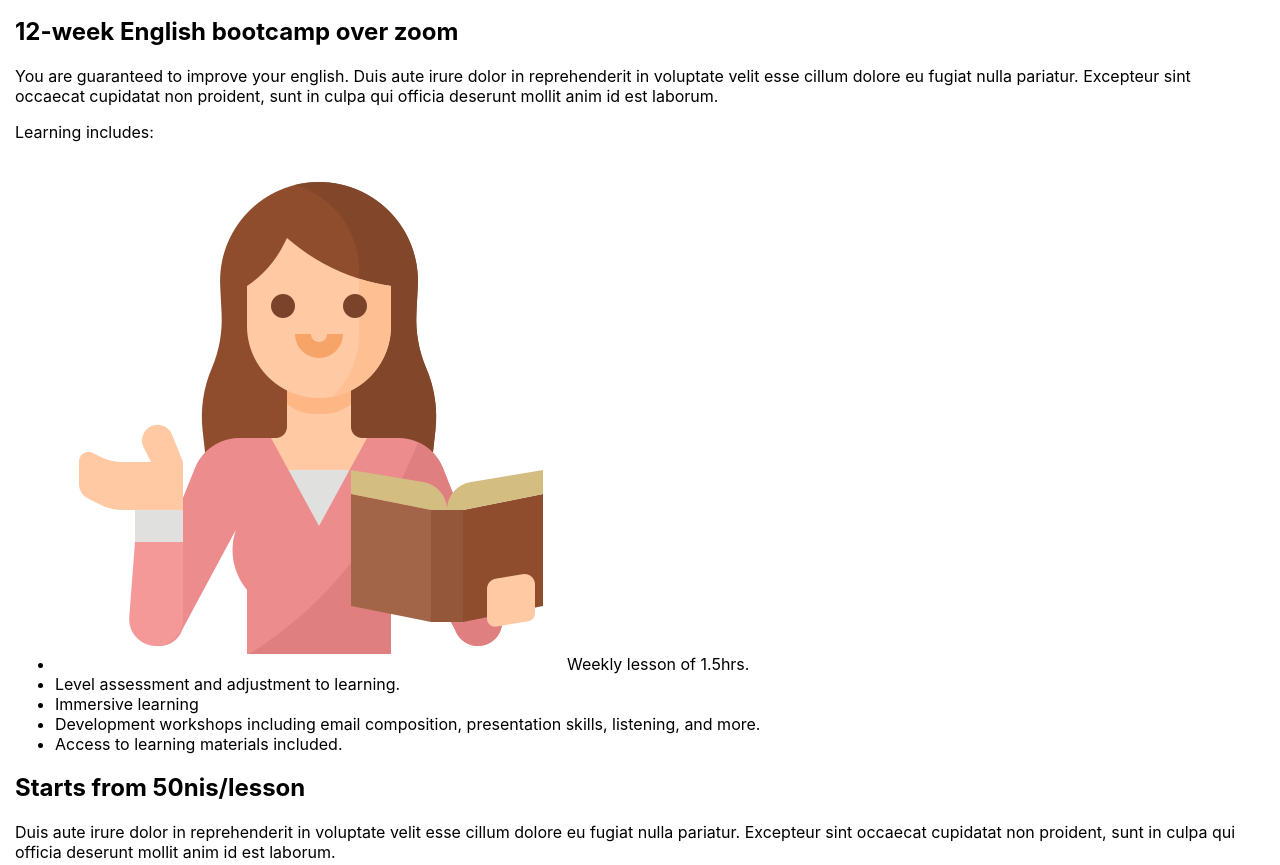
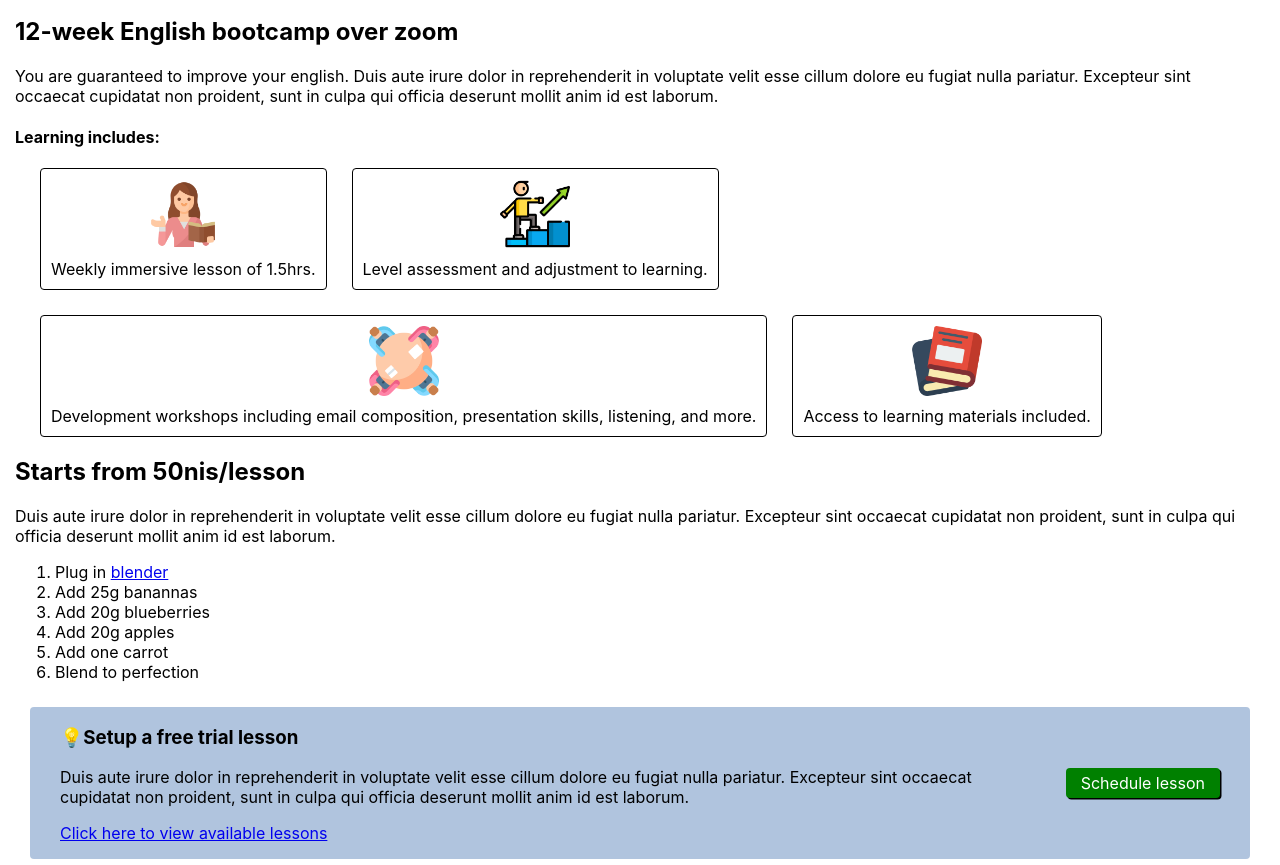
Before and after one commit to mrozenbaum8/english-hub, a plain HTML site: page index.html in a window 1280 px wide. Shown: the part 703-1568 px from the top of the page. Drawn offline with Linux system fonts and the light colour scheme.

Commit message:
finished my first coding project: a landing page in HTML and CSS for my wife's business. even though the instructions said to use cards of equal width for the services section (with flex-wrap). I ended up using cards of unequal width since they add more character to the page while abiding to my brutalist/simplistic web design preferences

```diff
--- a/index.html
+++ b/index.html
@@ -34,14 +34,15 @@
     <p>Duis aute irure dolor in reprehenderit in voluptate velit esse cillum dolore eu fugiat nulla pariatur. Excepteur sint occaecat cupidatat non proident, sunt in culpa qui officia deserunt mollit anim id est laborum.</p>
     <h2>12-week English bootcamp over zoom</h2>
     <p>You are guaranteed to improve your english. Duis aute irure dolor in reprehenderit in voluptate velit esse cillum dolore eu fugiat nulla pariatur. Excepteur sint occaecat cupidatat non proident, sunt in culpa qui officia deserunt mollit anim id est laborum.</p>
-    <p>Learning includes:</p>
+    <h4>Learning includes:</h4>
+    <div class="learning">
     <ul>
-        <li><img src="./images/teacher.png">Weekly lesson of 1.5hrs.</li>
-        <li>Level assessment and adjustment to learning.</li>
-        <li>Immersive learning</li>
-        <li>Development workshops including email composition, presentation skills, listening, and more.</li>
-        <li>Access to learning materials included.</li>
+        <li><img src="./images/teacher.png" alt="english teacher">Weekly immersive lesson of 1.5hrs.</li>
+        <li><img src="./images/next-level.png" alt="climbing ladder">Level assessment and adjustment to learning.</li>
+        <li><img src="./images/round-table.png" alt="students learning">Development workshops including email composition, presentation skills, listening, and more.</li>
+        <li><img src="./images/book.png" alt="books">Access to learning materials included.</li>
     </ul>
+    </div>
     <h2>Starts from 50nis/lesson</h2>
     <p>Duis aute irure dolor in reprehenderit in voluptate velit esse cillum dolore eu fugiat nulla pariatur. Excepteur sint occaecat cupidatat non proident, sunt in culpa qui officia deserunt mollit anim id est laborum.</p>
     <ol>
--- a/styles.css
+++ b/styles.css
@@ -46,6 +46,39 @@ html, body {
     max-width: 100%;
 }
 
+.learning{
+    padding-left: 25px;
+    padding-right: 25px;
+}
+
+.learning ul{
+    display: flex;
+    flex: 1;
+    flex-direction: row;
+    flex-wrap: wrap;
+    list-style-type: none;
+    padding: 0;
+    gap: 25px;
+    flex: 1 1 0;
+}
+
+.learning li{
+    display: flex;
+    flex: 0 1 auto;
+    gap: 10px;
+    padding: 10px;
+    flex-direction: column;
+    align-items: center;
+    text-align: center;
+    border-style: solid;
+    border-width: 1px;
+    border-radius: 4px;
+}
+
+.learning img{
+    width: 70px;
+}
+
 .cta{
     margin-left: 15px;
     margin-right: 15px;
```
